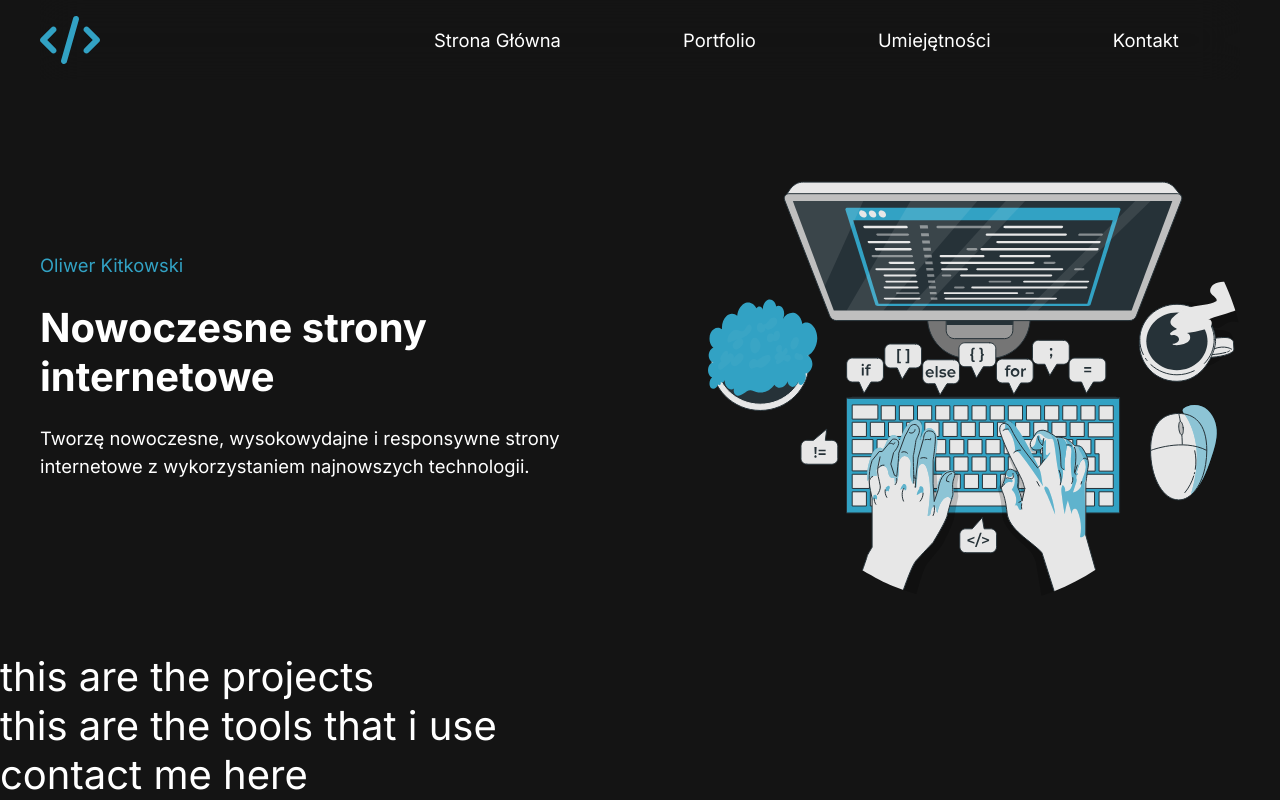
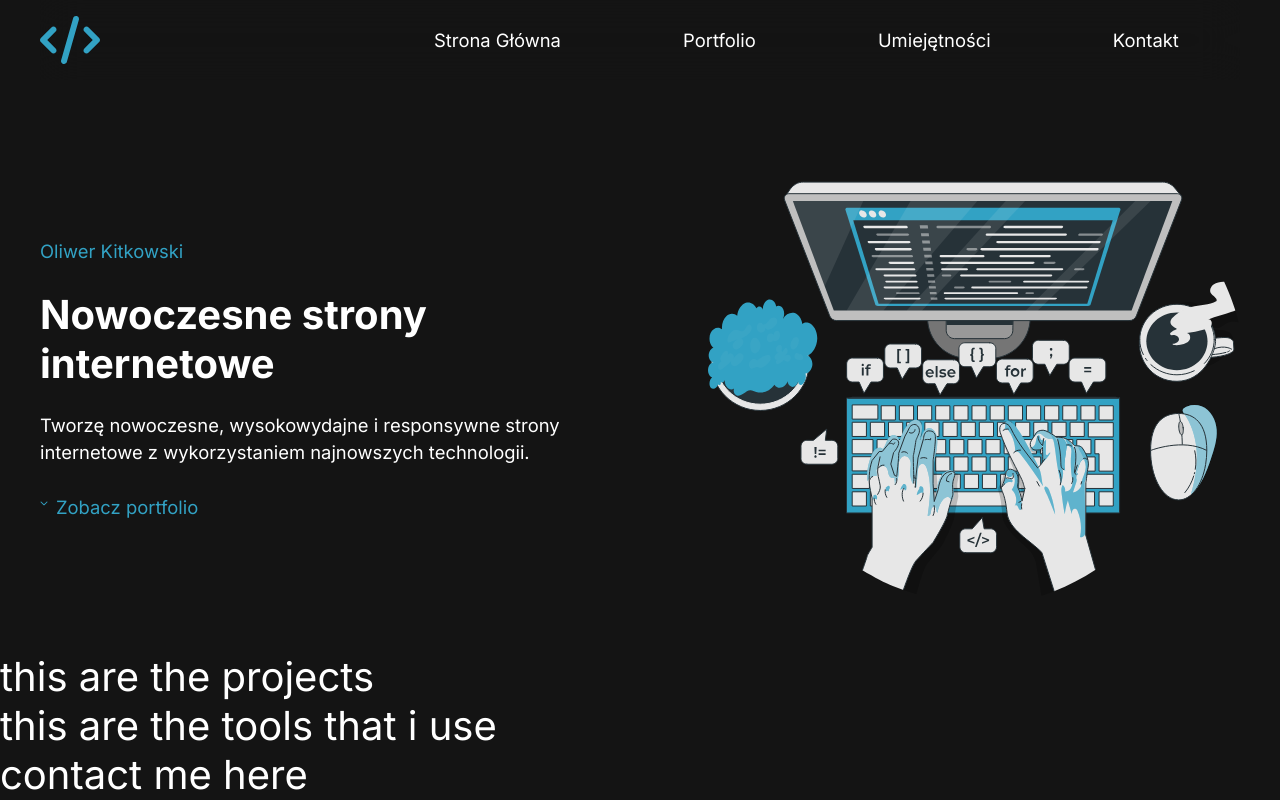
Before and after one commit to kitkovsky/new-portfolio, a React (Create React App) app: page / in a window 1280 px wide. Built offline with nearby package versions, Linux system fonts and the light colour scheme.

Commit message:
feat: add an arrow to go to the projects

```diff
--- a/src/components/Hero.tsx
+++ b/src/components/Hero.tsx
@@ -2,6 +2,8 @@ import React from "react";
 import styled from "styled-components";
 import heroImage from "../assets/hero-img.svg";
 import { PrimaryColours } from "../styles/GlobalStyles";
+import { faChevronDown } from "@fortawesome/free-solid-svg-icons";
+import { FontAwesomeIcon } from "@fortawesome/react-fontawesome";
 
 const Section = styled.section`
   margin: 7rem 5rem;
@@ -19,12 +21,24 @@ const HeroText = styled.div`
   margin-right: 2rem;
 
   .hero-name {
-    color: ${PrimaryColours.blue}
+    color: ${PrimaryColours.blue};
   }
 `;
 
 const HeroMainText = styled.h1`
   font-weight: bold;
+`;
+
+const ScrollDown = styled.div`
+  svg {
+    color: ${PrimaryColours.blue};
+    height: 3rem;
+  }
+
+  a {
+    padding: 1rem;
+    color: ${PrimaryColours.blue};
+  }
 `;
 
 const HeroImg = styled.div`
@@ -52,6 +66,10 @@ const Hero: React.FC = () => {
           Tworzę nowoczesne, wysokowydajne i responsywne strony internetowe z
           wykorzystaniem najnowszych technologii.
         </p>
+        <ScrollDown>
+          <FontAwesomeIcon icon={faChevronDown} />
+          <a href="#portfolio">Zobacz portfolio</a>
+        </ScrollDown>
       </HeroText>
       <HeroImg>
         <img src={heroImage} alt="hero code" />
```
